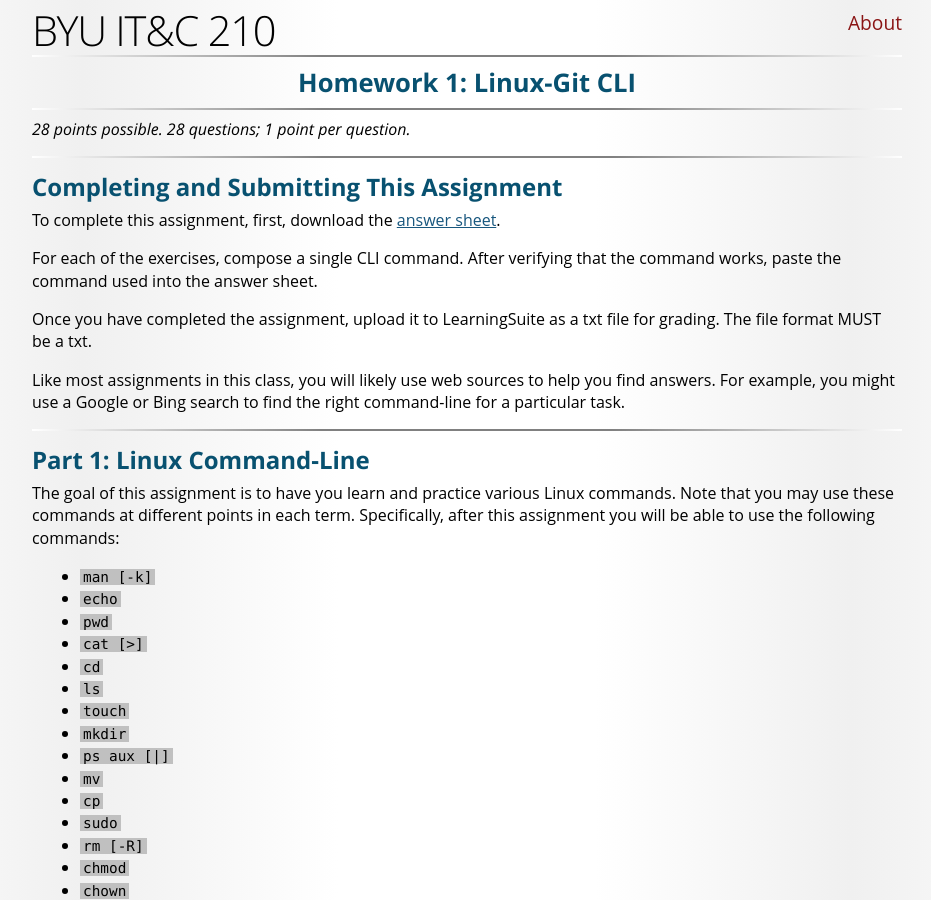
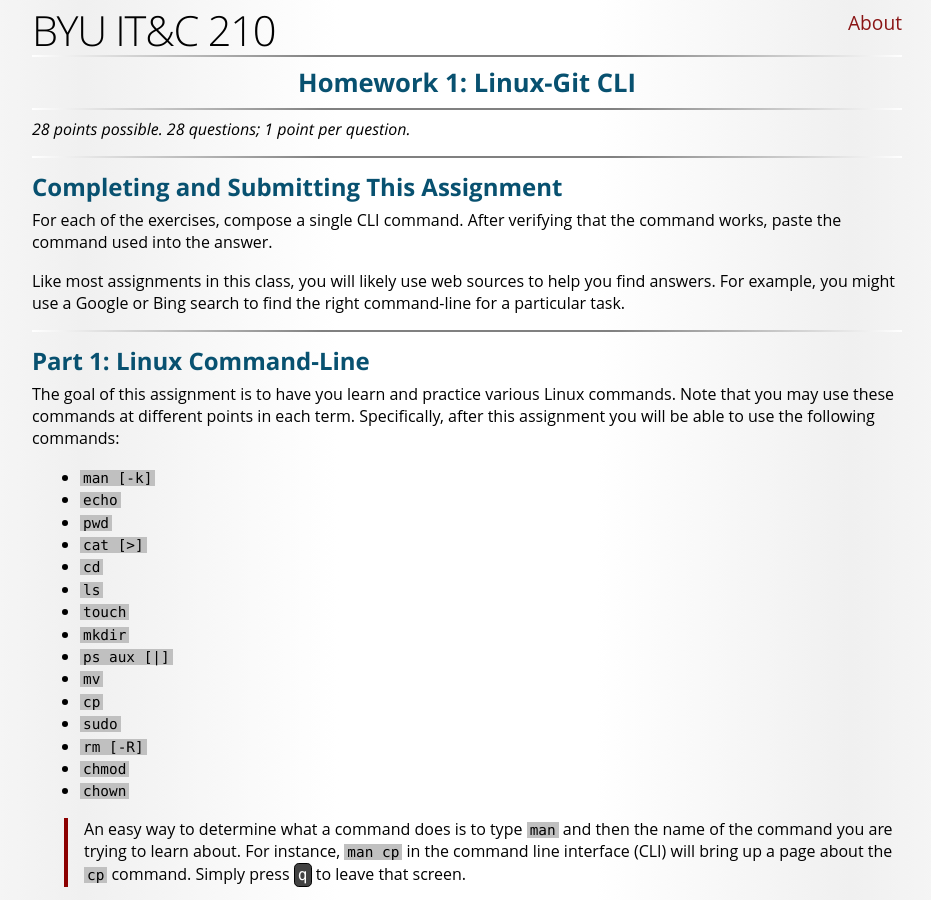
Before and after one commit to BYU-ITC-210/BYU-ITC-210.github.io, a Jekyll site: the page built from HW1-CLI.md, in a window 1280 px wide and 900 px high. Shown: the whole window, without its empty margins (173-1104 px from the left). Built offline with Jekyll 4.4.1, drawn with Linux system fonts in a browser that asks for light colours; some web fonts are replaced; some of the changed text lies outside the part shown.

Commit message:
HW1 Update

```diff
--- a/HW1-CLI.md
+++ b/HW1-CLI.md
@@ -9,11 +9,7 @@ title: "Homework 1: Linux-Git CLI"
 ***
 ## Completing and Submitting This Assignment
 
-To complete this assignment, first, download the [answer sheet](HW1-CLI-Answersheet.txt){: download="HW1-CLI-Answersheet.txt"}.
-
-For each of the exercises, compose a single CLI command. After verifying that the command works, paste the command used into the answer sheet.
-
-Once you have completed the assignment, upload it to LearningSuite as a txt file for grading. The file format MUST be a txt.
+For each of the exercises, compose a single CLI command. After verifying that the command works, paste the command used into the answer.
 
 Like most assignments in this class, you will likely use web sources to help you find answers. For example, you might use a Google or Bing search to find the right command-line for a particular task.
 
```
Also changed, not shown: other parts of HW1-CLI.md (+1 -0 lines).
